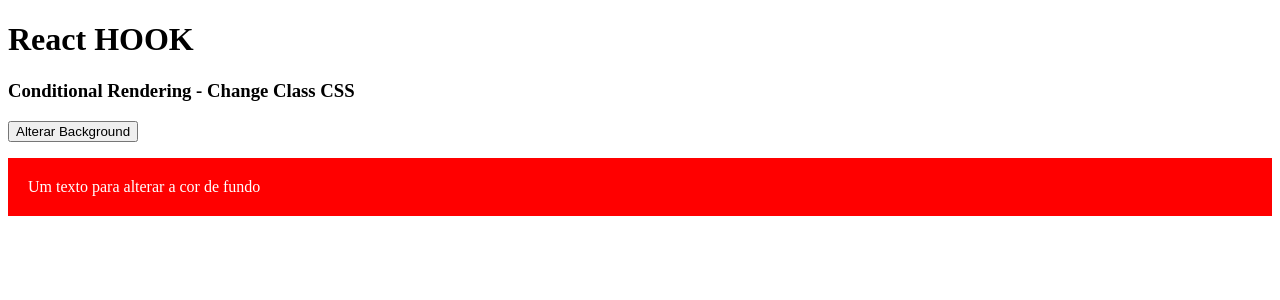
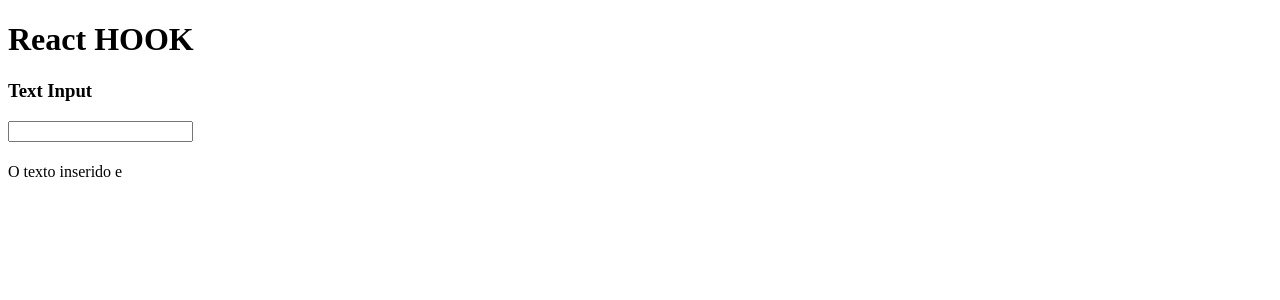
Before and after one commit to kayonulldreinull/react_next_hooks, a React (Vite) app: page / in a window 1280 px wide. Shown: the top 300 px of the page. Built offline with nearby package versions, Linux system fonts and the light colour scheme.

Commit message:
Final Exercises UseState Hooks

```diff
--- a/src/App.jsx
+++ b/src/App.jsx
@@ -9,7 +9,9 @@ import React from 'react'
 // import HookState08 from './components/UseState_08'
 // import HookState09 from './components/UseState_09'
 // import HookState10 from './components/UseState_10'
-import HookState11 from './components/UseState_11'
+// import HookState11 from './components/UseState_11'
+// import HookState12 from './components/UseState_12'
+import HookState13 from './components/UseState_13'
 
 export default() => {
 
@@ -23,7 +25,9 @@ export default() => {
       {/* <HookState08 /> */}
       {/* <HookState09 /> */}
       {/* <HookState10 /> */}
-      <HookState11 />
+      {/* <HookState11 /> */}
+      {/* <HookState12 /> */}
+      <HookState13 />
     </>
   )
 }
--- /dev/null
+++ b/src/components/UseState_12.jsx
@@ -0,0 +1,22 @@
+import React, { useState } from "react";
+import './UseState_11.css';
+
+import CompA from './UseState_12_A'
+import CompB from './UseState_12_B'
+
+
+export default () => {
+
+    const [state, setState] = useState(true)
+
+
+    return (
+        <>
+            <h3>Conditional Rendering - Alternate Between Components</h3>
+            <button onClick={() => setState(!state)}>Alternate Components</button>
+
+            { state ? <CompA /> : <CompB /> }
+
+        </>
+    )
+}
--- /dev/null
+++ b/src/components/UseState_12_A.jsx
@@ -0,0 +1,10 @@
+import React from "react";
+
+export default () => {
+
+    return (
+        <>
+            <h3>Component A</h3>
+        </>
+    )
+}
--- /dev/null
+++ b/src/components/UseState_12_B.jsx
@@ -0,0 +1,10 @@
+import React from "react";
+
+export default () => {
+
+    return (
+        <>
+            <h3>Component B</h3>
+        </>
+    )
+}
--- /dev/null
+++ b/src/components/UseState_13.jsx
@@ -0,0 +1,24 @@
+import React, { useState } from "react";
+import './UseState_11.css';
+
+import CompA from './UseState_12_A'
+import CompB from './UseState_12_B'
+
+
+export default () => {
+
+    const [text, setText] = useState("")
+
+
+
+    return (
+        <>
+            <h3>Text Input</h3>
+            <input type="text" value={text} onChange={(e) => setText(e.target.value)} />
+            <p>{text}</p>
+            <h4>{text}</h4>
+            <p>O texto inserido e {text}</p>
+
+        </>
+    )
+}
```
